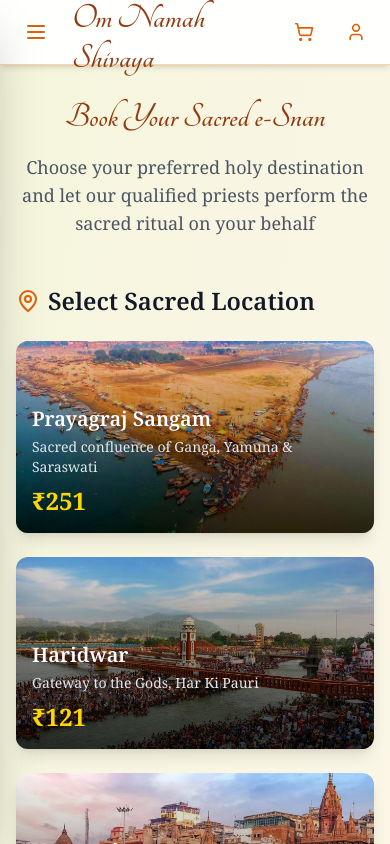
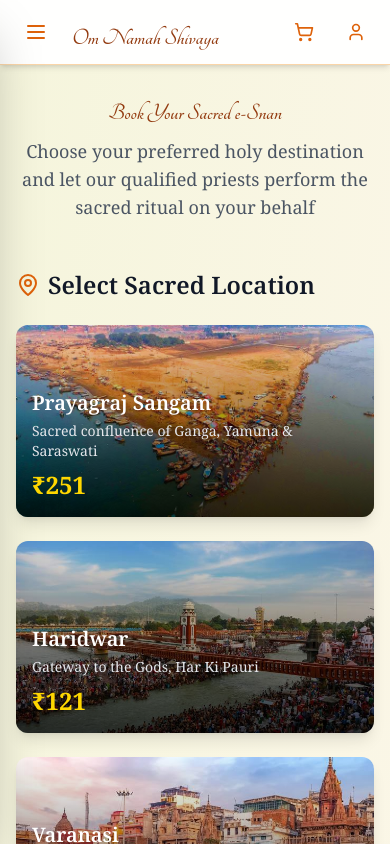
Before and after one commit to RitikRK96/esnan-digital, a React (Vite) app: page /book-e-snan in a window 390 px wide. Shown: the top 844 px of the page. Built offline with nearby package versions, Linux system fonts and the light colour scheme.

Commit message:
enhanced ui

```diff
--- a/src/App.tsx
+++ b/src/App.tsx
@@ -8,7 +8,7 @@ import Footer from "./components/Footer";
 import Home from "./pages/Home";
 import BookeSnan from "./pages/BookeSnan";
 import SnakHistory from "./pages/SnanHistory";
-import OrderProducts from "./pages/OrderProducts";
+import OrderProducts from "./pages/Services";
 import About from "./pages/About";
 import Contact from "./pages/Contact";
 import Profile from "./pages/Profile";
--- a/src/components/Header.tsx
+++ b/src/components/Header.tsx
@@ -12,7 +12,7 @@ interface HeaderProps {
 
 const Header: React.FC<HeaderProps> = ({ sidebarOpen, setSidebarOpen }) => {
   const { user, logout } = useAuth();
-  const { getTotalItems,clearCartLocal } = useCart();
+  const { getTotalItems, clearCartLocal } = useCart();
   const [authModalOpen, setAuthModalOpen] = useState(false);
   const [cartDrawerOpen, setCartDrawerOpen] = useState(false);
   const [showLogoutDialog, setShowLogoutDialog] = useState(false);
@@ -62,9 +62,10 @@ const Header: React.FC<HeaderProps> = ({ sidebarOpen, setSidebarOpen }) => {
               >
                 <Menu className="h-6 w-6" />
               </button>
-              <h1 className="ml-4 mt-3 lg:ml-0 text-4xl font-decorative font-bold text-saffron-800">
+              <h1 className="ml-4 mt-3 lg:ml-0 text-2xl sm:text-2xl md:text-3xl lg:text-4xl font-decorative font-bold text-saffron-800">
                 Om Namah Shivaya
               </h1>
+
             </div>
 
             <div className="flex items-center space-x-4">
--- a/src/pages/About.tsx
+++ b/src/pages/About.tsx
@@ -37,7 +37,7 @@ const About: React.FC = () => {
       <div className="mx-auto max-w-7xl">
         {/* Header */}
         <div className="text-center mb-16">
-          <h1 className="text-4xl font-decorative font-bold text-saffron-800 mb-6">
+          <h1 className="text-2xl sm:text-3xl lg:text-5xl font-decorative font-bold text-saffron-800 mb-2 sm:mb-4">
             About e-Snan: Digital Devotion for a Sacred Future
           </h1>
           <p className="text-xl text-gray-600 max-w-4xl mx-auto leading-relaxed">
--- a/src/pages/BookeSnan.tsx
+++ b/src/pages/BookeSnan.tsx
@@ -157,7 +157,7 @@ const BookeSnan: React.FC = () => {
         <div className="mx-auto max-w-7xl">
           {/* Header */}
           <div className="text-center mb-12">
-            <h1 className="text-4xl font-decorative font-bold text-saffron-800 mb-4">
+          <h1 className="text-2xl sm:text-3xl lg:text-5xl font-decorative font-bold text-saffron-800 mb-2 sm:mb-4">
               Book Your Sacred e-Snan
             </h1>
             <p className="text-lg text-gray-600 max-w-2xl mx-auto">
--- a/src/pages/OrderProducts.tsx
+++ b/src/pages/Services.tsx
@@ -67,7 +67,7 @@ const OrderProducts: React.FC = () => {
       <div className="mx-auto max-w-7xl">
         {/* Header */}
         <div className="text-center mb-12">
-          <h1 className="text-3xl sm:text-4xl font-decorative font-bold text-saffron-800 mb-4">
+          <h1 className="text-2xl sm:text-3xl lg:text-5xl font-decorative font-bold text-saffron-800 mb-2 sm:mb-4">
             Sacred Products & Services
           </h1>
           <p className="text-base sm:text-lg text-gray-600 max-w-2xl mx-auto">
--- a/src/pages/SnanHistory.tsx
+++ b/src/pages/SnanHistory.tsx
@@ -63,7 +63,7 @@ const SnakeHistory: React.FC = () => {
       <div className="mx-auto max-w-7xl">
         {/* Header */}
         <div className="text-center mb-12">
-          <h1 className="text-4xl font-decorative font-bold text-saffron-800 mb-4">
+          <h1 className="text-2xl sm:text-3xl lg:text-5xl font-decorative font-bold text-saffron-800 mb-2 sm:mb-4">
             My Sacred e-Snan History
           </h1>
           <p className="text-lg text-gray-600 max-w-2xl mx-auto">
```
